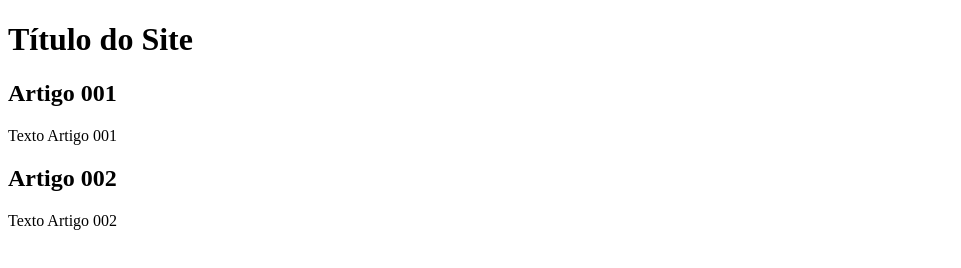
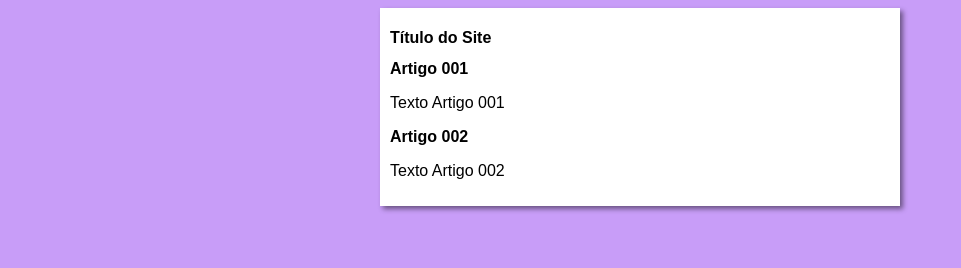
Before and after one commit to rayssa-aguiar/Projeto-Site, a plain HTML site: page index.html in a window 1280 px wide. Shown: the whole page, without its empty margins (0-961 px from the left). Drawn offline with Linux system fonts and the light colour scheme.

Commit message:
iniciei o design

```diff
--- /dev/null
+++ b/estilos/style.css
@@ -0,0 +1,17 @@
+*{
+    font-family: Arial, Helvetica, sans-serif;
+    font-size: 16px;
+}
+
+body {
+    background-color: rgb(200, 157, 248);
+
+}
+
+main {
+    background-color: white;
+    width: 500px;
+    margin: auto;
+    padding: 10px;
+    box-shadow: 3px 3px 5px rgba(0, 0, 0, 0.473);
+}
--- a/index.html
+++ b/index.html
@@ -5,6 +5,7 @@
     <meta http-equiv="X-UA-Compatible" content="IE=edge">
     <meta name="viewport" content="width=device-width, initial-scale=1.0">
     <title>Título do Site</title>
+    <link rel="stylesheet" href="estilos/style.css">
 </head>
 <body>
     <main>
```
